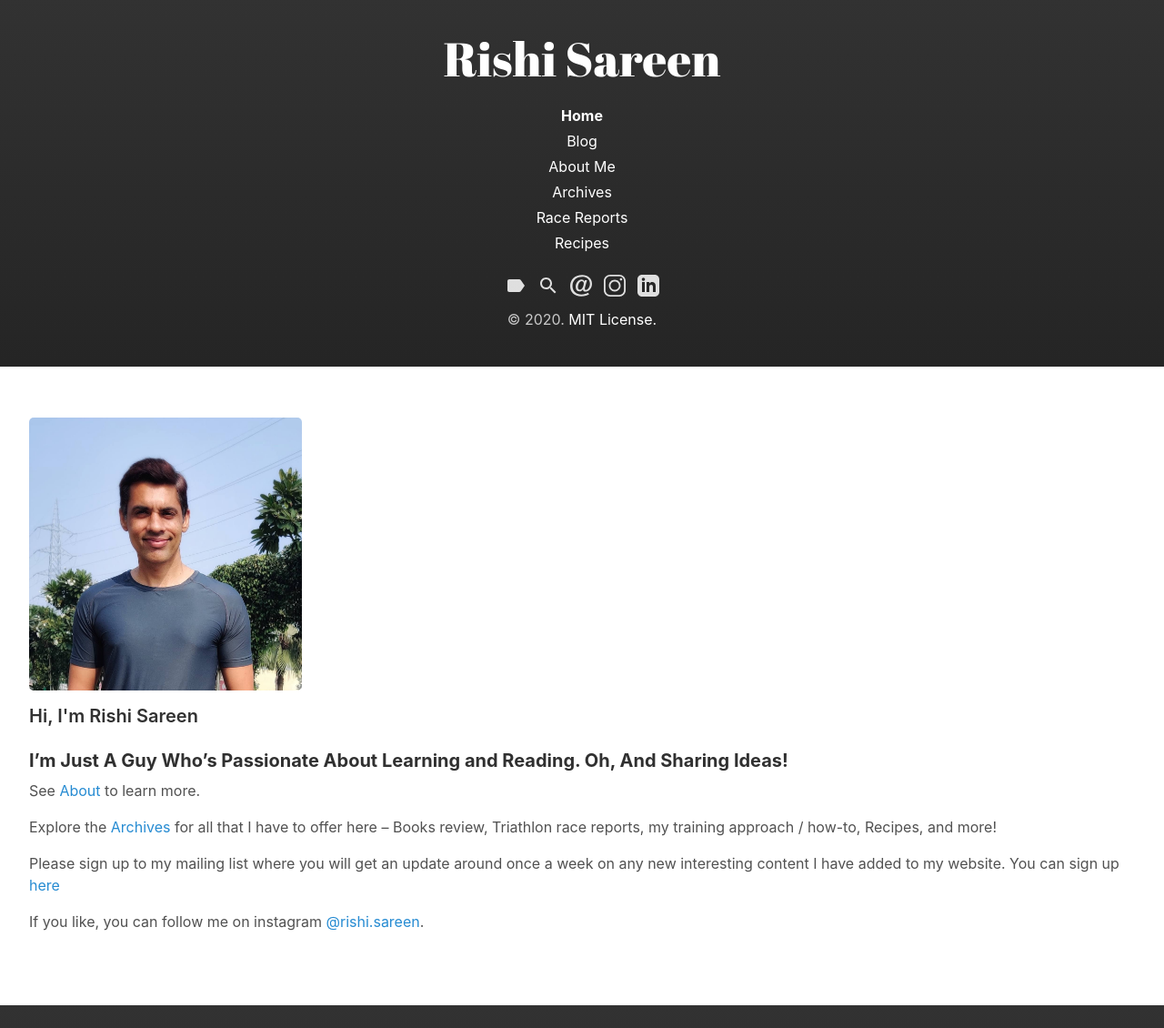
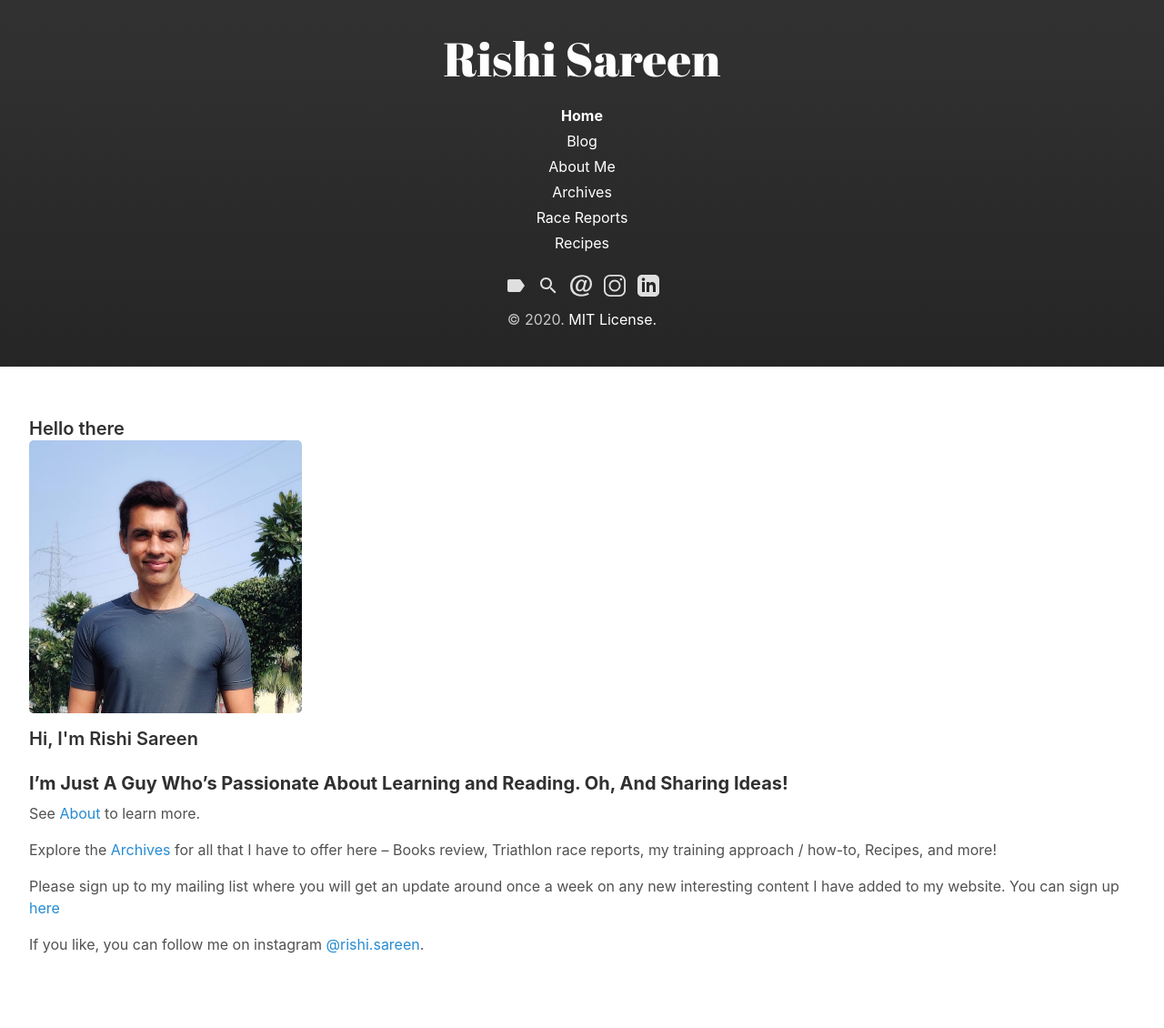
Before and after one commit to rishisareen/rishisareen-old.github.io, a Jekyll site: the page built from index.html, in a window 1280 px wide. Shown: the whole page at 91% size. Built offline with Jekyll 4.4.1, drawn with Linux system fonts in a browser that asks for light colours; before the commit the page ends 1105 px from its top, so only the background shows below that.

Commit message:
Update index.html

```diff
--- a/index.html
+++ b/index.html
@@ -3,8 +3,8 @@
 title: Home
 ---
 
-<h3><img src="/images/RishiCover.jpg" style="width: 300px;" class="fr-fic fr-fil fr-dii">Hi, I&#39;m Rishi Sareen</h3>
-<h3><strong>I&rsquo;m Just A Guy Who&rsquo;s Passionate About Learning and Reading. Oh, And Sharing Ideas!</strong></h3
+<h3>Hello there<img src="/images/RishiCover.jpg" style="width: 300px;" style="float:left">Hi, I&#39;m Rishi Sareen</h3>
+<h3><strong>I&rsquo;m Just A Guy Who&rsquo;s Passionate About Learning and Reading. Oh, And Sharing Ideas!</strong></h3>
 
 
 <p>See <a href="/about.html">About</a> to learn more.  </p>
```
